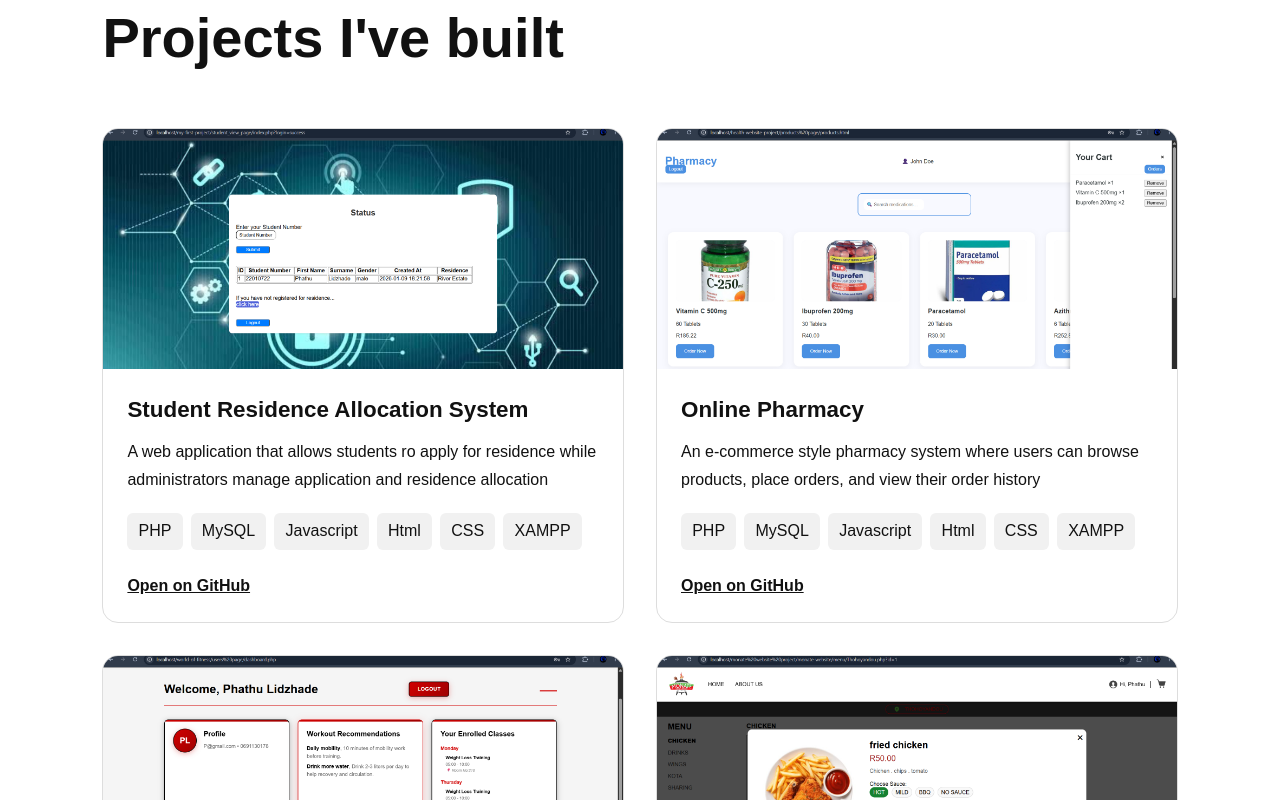
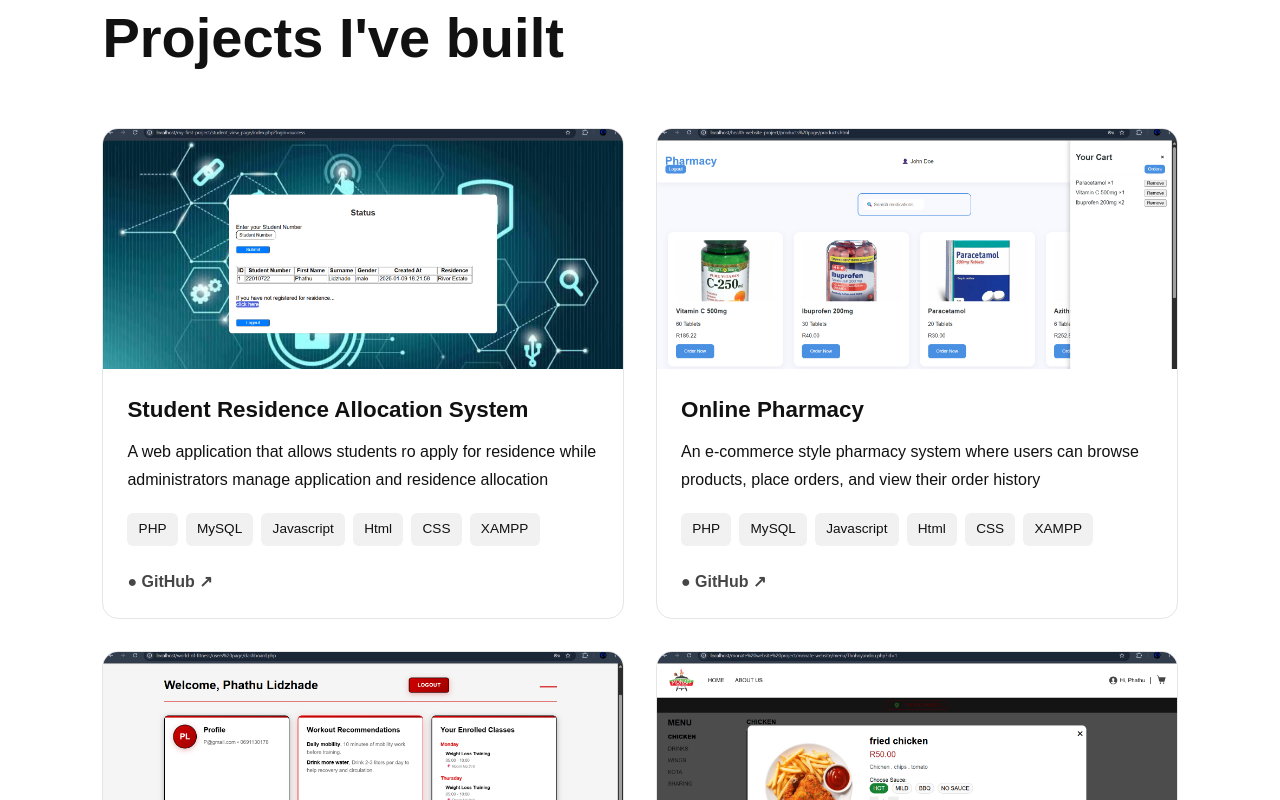
Before and after one commit to Phathu-Lidzhade/portfolio, a React (Vite) app in the folder my-portfolio/: page / in a window 1280 px wide. Shown: the part 2060-2860 px from the top of the page. Built offline with nearby package versions, Linux system fonts and the light colour scheme.

Commit message:
improved project section

```diff
--- a/my-portfolio/src/components/Projects/ProjectCard.tsx
+++ b/my-portfolio/src/components/Projects/ProjectCard.tsx
@@ -22,26 +22,26 @@ function ProjectCard({ project }: ProjectCardProps) {
           ))}
         </div>
 
+        {(project.githubUrl || project.liveUrl) &&(
         <div className="project-links">
           {project.githubUrl && (
             <a href={project.githubUrl}
                 target="_blank"
                 rel="noonpoener noreferrer">
-                  Open on GitHub
+                  ● GitHub ↗
                 </a>
           )}
 
-          {/*
           {project.liveUrl && (
             <a href={project.liveUrl}
                 target="_blank"
                 rel="noonpoener noreferrer">
-                  Live Demo
+                  ● Live Demo
                 </a>
           )}
-          */}
+
         </div>
-
+        )}
 
       </div>
     </article>
--- a/my-portfolio/src/index.css
+++ b/my-portfolio/src/index.css
@@ -273,8 +273,17 @@ textarea {
 
 .project-card {
   overflow: hidden;
-  border: 1px solid #ddd;
-  border-radius: 16px;
+  border: 1px solid var(--border);
+  border-radius: var(--radius-medium);
+  background: var(--background);
+  transition:
+    transform 0.25s ease,
+    box-shadow 0.25s ease;
+}
+
+.project-card:hover {
+  transform: translateY(-6px);
+  box-shadow: 0 15px 35px rgba(0, 0, 0, 0.08);
 }
 
 .project-image {
@@ -291,11 +300,11 @@ textarea {
   height: 100%;
   object-fit: cover;
   display: block;
-  transition: transform 0.3s ease;
+  transition: transform 0.4s ease;
 }
 
 .project-card:hover .project-image img {
-  transform: scale(1.03);
+  transform: scale(1.04);
 }
 
 .project-content {
@@ -308,6 +317,7 @@ textarea {
 }
 
 .project-content p {
+  color: var(--text);
   line-height: 1.7;
   margin-bottom: 1.25rem;
 }
@@ -323,7 +333,7 @@ textarea {
   padding: 0.4rem 0.7rem;
   background: #f1f1f1;
   border-radius: 6px;
-  font-size: 0.85;
+  font-size: 0.85rem;
 }
 
 .project-links {
@@ -332,8 +342,13 @@ textarea {
 }
 
 .project-links a {
-  color: inherit;
+  color: var(--accent-dark);
+  text-decoration: none;
   font-weight: 600;
+}
+
+.project-links a:hover {
+  color: black;
 }
 
 .education {
```
